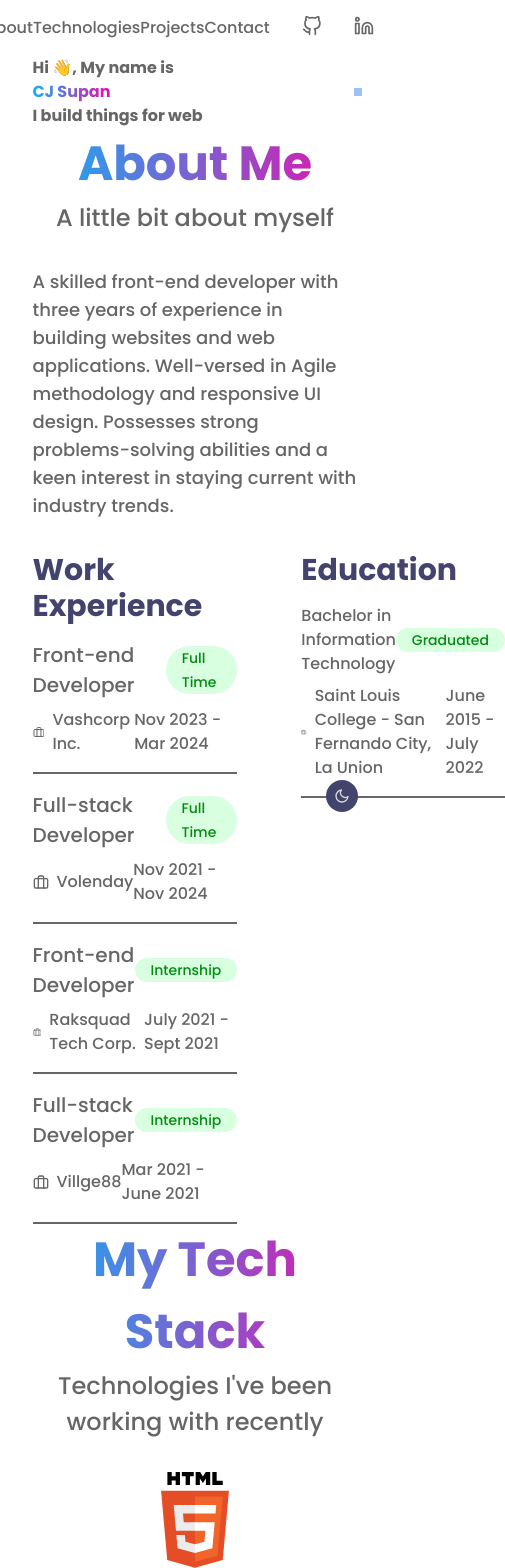
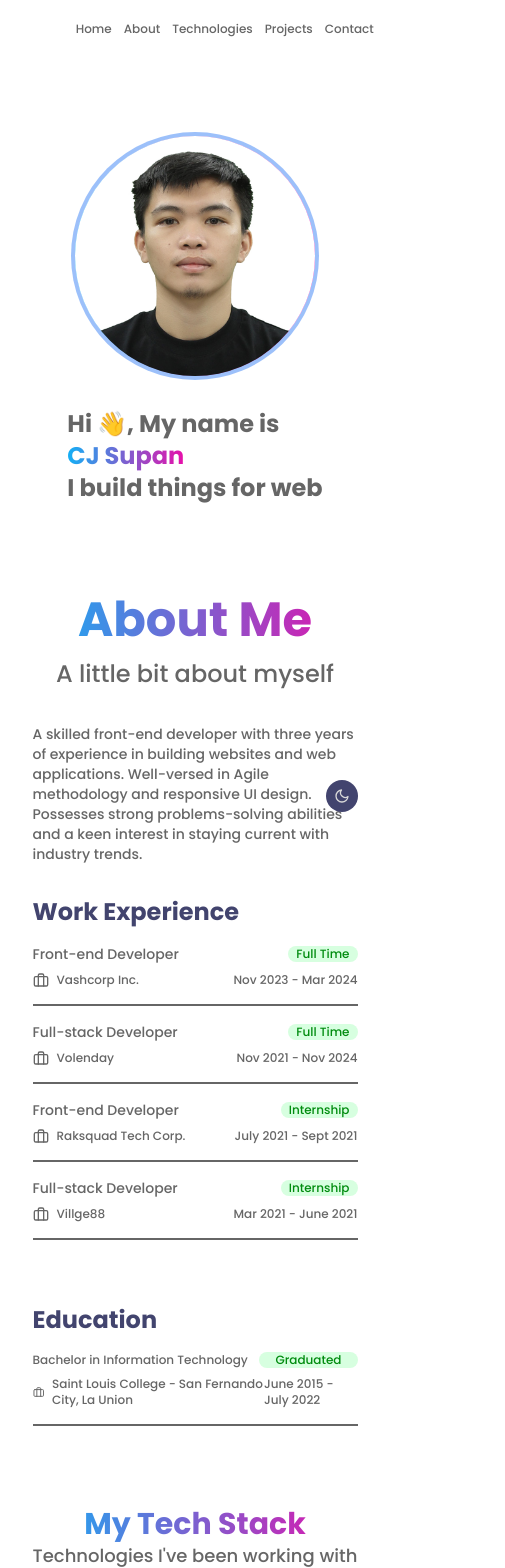
Before and after one commit to cjsupan/cjsupan-porfolio, a Next.js app: page / in a window 390 px wide. Shown: the top 1568 px of the page, 505 px wide, since content can reach past the window. Built offline with nearby package versions, Linux system fonts and the light colour scheme.

Commit message:
Update tailwind.config.ts and layout.tsx

```diff
--- a/app/page.tsx
+++ b/app/page.tsx
@@ -1,9 +1,35 @@
 "use client";
+import Head from "next/head";
+import { NextSeo } from "next-seo";
 import Image from "next/image";
 import Navigation from "../components/layout/navigations";
 import { GitHub, Link, Linkedin, Briefcase } from "react-feather";
 import ThemeToggle from "@/components/themeToggle";
 import { useTheme } from "next-themes";
+
+const seo = {
+  title: "Cj Supan - Portfolio",
+  description: "cj supan's portfolio",
+  openGraph: {
+    type: "website",
+    url: "https://cjsupan-porfolio.vercel.app/",
+    title: "Cj Supan - Portfolio",
+    description: "cj supan's portfolio",
+    images: [
+      {
+        url: "https://imgur.com/a/ZyBrqgG",
+        width: 1200,
+        height: 630,
+        alt: "cj supan's portfolio",
+      },
+    ],
+  },
+  twitter: {
+    handle: "@cjsupan",
+    site: "@cjsupan",
+    cardType: "summary_large_image",
+  },
+};
 
 export default function Home() {
   const { theme, setTheme } = useTheme();
@@ -13,14 +39,18 @@ export default function Home() {
       id="home"
       className={`${
         theme === "dark" ? "bg-background-dark" : "bg-background-light"
-      } flex flex-col justify-center items-center xs:gap-20 xs:pb-8 md:gap-20 lg:gap-42 xl:gap-20`}
+      } flex flex-col justify-center items-center xxs:pb-2 xs:gap-20 xxs:gap-20 xs:pb-8 md:gap-20 lg:gap-42 xl:gap-20`}
     >
+      <Head>
+        <meta name="viewport" content="width=device-width, initial-scale=1" />
+        <NextSeo {...seo} />
+      </Head>
       <Navigation />
-      <div className="w-10/12 flex lg:flex-row lg:mb-32 xs:flex-col-reverse gap-8 xs:mb-20 md:justify-center justify-between items-center">
+      <div className="w-10/12 flex lg:flex-row lg:mb-32 xxs:flex-col-reverse  gap-8 xs:mb-20 md:justify-center justify-between items-center">
         <h1
           className={`${
             theme === "dark" ? "text-primary-dark" : "text-secondary-light"
-          } font-semibold xs:text-left lg:text-left  xs:text-4xl md:text-5xl lg:text-5xl xl:text-7xl`}
+          } font-semibold xs:text-left lg:text-left xs:text-4xl md:text-5xl lg:text-5xl xl:text-7xl xxs:text-2xl`}
         >
           Hi 👋, My name is <br />
           <span className=" font-bold bg-gradient-to-r from-[#13B0F5] to-[#E70FAA] inline-block text-transparent bg-clip-text">
@@ -28,7 +58,7 @@ export default function Home() {
           </span>{" "}
           <br />I build things for web
         </h1>
-        <div className=" ring-4 bg-gradient-to-r from-[#13B0F5] to-[#E70FAA]  rounded-full relative overflow-hidden xs:size-72 lg:size-80 xl:size-96">
+        <div className=" ring-4 bg-gradient-to-r from-[#13B0F5] to-[#E70FAA]  rounded-full relative overflow-hidden xs:size-72 lg:size-80 xl:size-96 xxs:size-60">
           <Image
             src="/profile.jpg"
             alt="profile"
@@ -54,7 +84,7 @@ export default function Home() {
           <p
             className={`${
               theme === "dark" ? "text-primary-dark" : "text-secondary-light"
-            } text-lg`}
+            } text-lg xxs:text-sm`}
           >
             A skilled front-end developer with three years of experience in
             building websites and web applications. Well-versed in Agile
@@ -62,9 +92,9 @@ export default function Home() {
             problems-solving abilities and a keen interest in staying current
             with industry trends.
           </p>
-          <div className="w-full flex lg:flex-row md:flex-col xs:flex-col gap-8 justify-between">
+          <div className="w-full flex lg:flex-row md:flex-col xs:flex-col xxs:flex-col gap-8 justify-between">
             <div className="w-full flex flex-col gap-4">
-              <h3 className="text-left text-3xl text-primary font-semibold">
+              <h3 className="text-left text-3xl xxs:text-2xl text-primary font-semibold">
                 Work Experience
               </h3>
               {workExperience.map((work, index) => (
@@ -74,21 +104,23 @@ export default function Home() {
                 >
                   <div className="flex flex-col gap-2">
                     <div className=" flex justify-between items-center">
-                      <h4 className="text-left text-[20px] text-secondary">
+                      <h4 className="text-left text-[20px] xxs:text-sm text-secondary">
                         {work.title}
                       </h4>
-                      <div className="bg-[#D7FFE0] rounded-full px-4 flex items-center">
-                        <p className="text-[#018C0F] text-sm leading-6">
+                      <div className="bg-[#D7FFE0] rounded-full px-4 xxs:px-2 flex items-center">
+                        <p className="text-[#018C0F] xxs:text-xs text-sm leading-6">
                           {work.type}
                         </p>
                       </div>
                     </div>
                     <div className="flex justify-between">
-                      <p className="text-left text-secondary flex gap-2 items-center">
+                      <p className="text-left xxs:text-xs text-secondary flex gap-2 items-center">
                         <Briefcase size={16} />
                         {work.company}
                       </p>
-                      <p className="text-left text-secondary">{work.date}</p>
+                      <p className="text-left xxs:text-xs text-secondary">
+                        {work.date}
+                      </p>
                     </div>
                   </div>
                 </div>
@@ -96,27 +128,27 @@ export default function Home() {
             </div>
             <div className=" lg:border border-secondary" />
             <div className="w-full flex flex-col gap-4">
-              <h3 className="text-left text-3xl text-primary font-semibold">
+              <h3 className="text-left text-3xl xxs:text-2xl text-primary font-semibold">
                 Education
               </h3>
               <div className=" flex flex-col gap-4 border-b-2 border-secondary pb-4">
                 <div className="flex flex-col gap-2">
                   <div className=" flex justify-between items-center">
-                    <h4 className="text-left lg:text-lg xs:text-xs text-secondary">
+                    <h4 className="text-left lg:text-lg xs:text-xs xxs:text-xs text-secondary">
                       Bachelor in Information Technology
                     </h4>
                     <div className="bg-[#D7FFE0] rounded-full px-4 flex items-center">
-                      <p className="text-[#018C0F] text-sm leading-6">
+                      <p className="text-[#018C0F] text-sm xxs:text-xs leading-6">
                         Graduated
                       </p>
                     </div>
                   </div>
                   <div className="flex justify-between items-center">
-                    <p className="text-left lg:text-md xs:text-xs text-secondary flex gap-2 items-center">
+                    <p className="text-left lg:text-md xs:text-xs xxs:text-xs text-secondary flex gap-2 items-center">
                       <Briefcase size={16} />
                       Saint Louis College - San Fernando City, La Union
                     </p>
-                    <p className="text-left lg:text-md xs:text-xs text-secondary">
+                    <p className="text-left lg:text-md xs:text-xs xxs:text-xs text-secondary">
                       June 2015 - July 2022
                     </p>
                   </div>
@@ -133,20 +165,20 @@ export default function Home() {
       >
         <div className="flex flex-col">
           <h2
-            className={` text-center font-bold text-[48px] bg-gradient-to-r from-[#13B0F5] to-[#E70FAA] inline-block text-transparent bg-clip-text`}
+            className={` text-center font-bold text-[48px] xxs:text-3xl bg-gradient-to-r from-[#13B0F5] to-[#E70FAA] inline-block text-transparent bg-clip-text`}
           >
             My Tech Stack
           </h2>
-          <h4 className="text-center text-[24px] text-secondary">
+          <h4 className="text-center text-[24px] xxs:text-lg text-secondary">
             Technologies I&apos;ve been working with recently
           </h4>
         </div>
         <div className=" flex items-center justify-center">
-          <div className=" grid grid-cols-1 xs:grid-cols-3 sm:grid-cols-2 md:grid-cols-4 lg:grid-cols-6 xl:grid-cols-7 gap-16 xs:gap-12 xl:gap-16">
+          <div className=" grid grid-cols-1 xxs:grid-cols-3 sm:grid-cols-2 md:grid-cols-4 lg:grid-cols-6 xl:grid-cols-7 gap-16 xs:gap-12 xl:gap-16">
             {logos.map((logo, index) => (
               <div
                 key={index}
-                className="size-24 xs:size-14 md:size-24 xl:size-28 relative"
+                className="size-24 xxs:size-10 xs:size-14 md:size-24 xl:size-28 relative"
               >
                 <Image src={logo} alt="logo" fill sizes="w-14 h-14" />
               </div>
@@ -167,7 +199,7 @@ export default function Home() {
           </h4>
         </div>
         <div className="w-full flex items-center justify-center">
-          <div className="w-full grid grid-cols-1  sm:grid-cols-2 md:grid-cols-2 lg:grid-cols-3 xl:grid-cols-4 gap-6">
+          <div className="w-full grid grid-cols-1 sm:grid-cols-2 md:grid-cols-2 lg:grid-cols-3 xl:grid-cols-4 gap-6">
             {projects.map((project, index) => (
               <div
                 key={index}
@@ -233,22 +265,22 @@ export default function Home() {
 
       <div
         id="contact"
-        className="w-10/12 flex flex-col justify-evenly xs:gap-2 lg:gap-8"
+        className="w-10/12 flex flex-col justify-evenly xxs:gap-2 lg:gap-8"
       >
         <div className="border border-secondary" />
-        <div className="w-full flex lg:flex-row xs:flex-col gap-4 lg:justify-between xs:justify-center">
+        <div className="w-full flex lg:flex-row xs:flex-col gap-4 lg:justify-between xs:justify-center xxs:flex-col">
           <h2
             className={`${
               theme === "dark" ? "text-secondary-dark" : "text-primary"
-            } font-bold xs:w-full lg:w-1/3 xs:text-center lg:text-left xs:text-3xl sm:text-md lg:text-3xl bg-gradient-to-r from-[#13B0F5] to-[#E70FAA] inline-block text-transparent bg-clip-text`}
+            } font-bold xxs:w-full xs:w-full lg:w-1/3 xxs:text-3xl xs:text-center xxs:text-center lg:text-left xs:text-3xl sm:text-md lg:text-3xl bg-gradient-to-r from-[#13B0F5] to-[#E70FAA] inline-block text-transparent bg-clip-text`}
           >
             Get in Touch
           </h2>
-          <div className="w-full flex lg:flex-row lg:justify-end lg:gap-8  md:flex-row md:gap-8 md:justify-center xs:flex-col xs:items-center xs:gap-4">
+          <div className="w-full flex lg:flex-row lg:justify-end lg:gap-8  md:flex-row md:gap-8 md:justify-center xxs:flex-col xxs:items-center xxs:gap-4 ">
             <p
               className={`${
                 theme === "dark" ? "text-secondary-dark" : "text-primary"
-              } xs:text-xs lg:text-lg`}
+              } xxs:text-xs lg:text-lg`}
             >
               supancj18@gmail.com
             </p>
--- a/components/layout/navigations.tsx
+++ b/components/layout/navigations.tsx
@@ -28,24 +28,34 @@ const Navigation = () => {
         theme === "dark" ? "bg-background-dark" : "bg-background-light"
       } w-11/12 h-14 grid grid-flow-col gap-x-8 place-content-end content-center sticky top-0 z-50`}
     >
-      <ul className="grid grid-flow-col lg:gap-x-8 xs:gap-3 text-secondary">
+      <ul className="grid grid-flow-col lg:gap-x-8 xxs:gap-3 text-secondary">
         <li>
-          <button onClick={(e: any) => handleScroll(e)}>Home</button>
+          <button className="xxs:text-xs" onClick={(e: any) => handleScroll(e)}>
+            Home
+          </button>
         </li>
         <li>
-          <button onClick={(e: any) => handleScroll(e)}>About</button>
+          <button className="xxs:text-xs" onClick={(e: any) => handleScroll(e)}>
+            About
+          </button>
         </li>
         <li>
-          <button onClick={(e: any) => handleScroll(e)}>Technologies</button>
+          <button className="xxs:text-xs" onClick={(e: any) => handleScroll(e)}>
+            Technologies
+          </button>
         </li>
         <li>
-          <button onClick={(e: any) => handleScroll(e)}>Projects</button>
+          <button className="xxs:text-xs" onClick={(e: any) => handleScroll(e)}>
+            Projects
+          </button>
         </li>
         <li>
-          <button onClick={(e: any) => handleScroll(e)}>Contact</button>
+          <button className="xxs:text-xs" onClick={(e: any) => handleScroll(e)}>
+            Contact
+          </button>
         </li>
       </ul>
-      <ul className="grid grid-flow-col gap-x-8 text-secondary xs:hidden lg:inline-flex">
+      <ul className="grid grid-flow-col gap-x-8 text-secondary xxs:hidden lg:inline-flex">
         <li>
           <a href="https://github.com/cjsupan" target="_blank">
             <GitHub size={20} />
--- a/tailwind.config.ts
+++ b/tailwind.config.ts
@@ -40,6 +40,8 @@ const config: Config = {
       },
     },
     screens: {
+      //mobile S
+      xxs: "320px",
       //mobile L
       xs: "420px",
       // => @media (min-width: 480) { ... }
```
Also changed, not shown: app/layout.tsx (+0 -24 lines).
